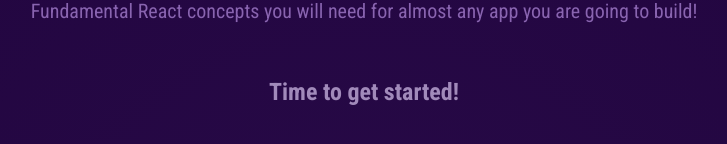
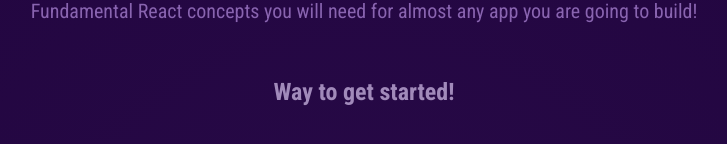
Before and after one commit to Timber868/React-review-1, a React (Vite) app: page / in a window 1280 px wide. Shown: the part 258-402 px from the top of the page, without its empty margins (276-1003 px from the left). Built offline with nearby package versions, Linux system fonts and the light colour scheme.

Commit message:
Added a random aspect to my website

```diff
--- a/src/App.jsx
+++ b/src/App.jsx
@@ -1,11 +1,15 @@
-import Header from "./Header";
+import Header from "./components/Header";
+import genRandomInt from "./components/GenRandomInt";
 
 function App() {
+  const wordOptions = ["Way", "Time", "No better time"]
+  const firstWord = wordOptions[genRandomInt(3)];
+
   return (
     <div>
       <Header/>
       <main>
-        <h2>Time to get started!</h2>
+        <h2>{firstWord} to get started!</h2>
       </main>
     </div>
   );
--- a/src/Header.jsx
+++ /dev/null
@@ -1,16 +0,0 @@
-function Header(){
-
-    return(
-        <header>
-        <img src="src/assets/react-core-concepts.png" alt="Stylized atom" />
-        <h1>React Essentials</h1>
-        <p>
-          Fundamental React concepts you will need for almost any app you are
-          going to build!
-        </p>
-      </header>
-    );
-
-}
-
-export default Header;
--- /dev/null
+++ b/src/components/GenRandomInt.jsx
@@ -0,0 +1,3 @@
+export default function genRandomInt(max) {
+    return  Math.floor(Math.random() * max);
+}
```
